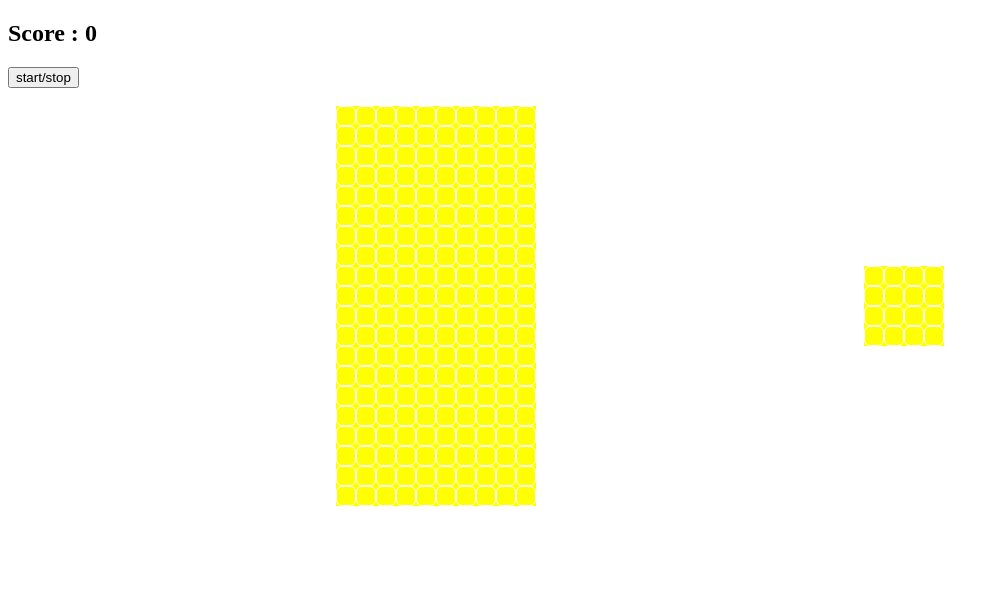
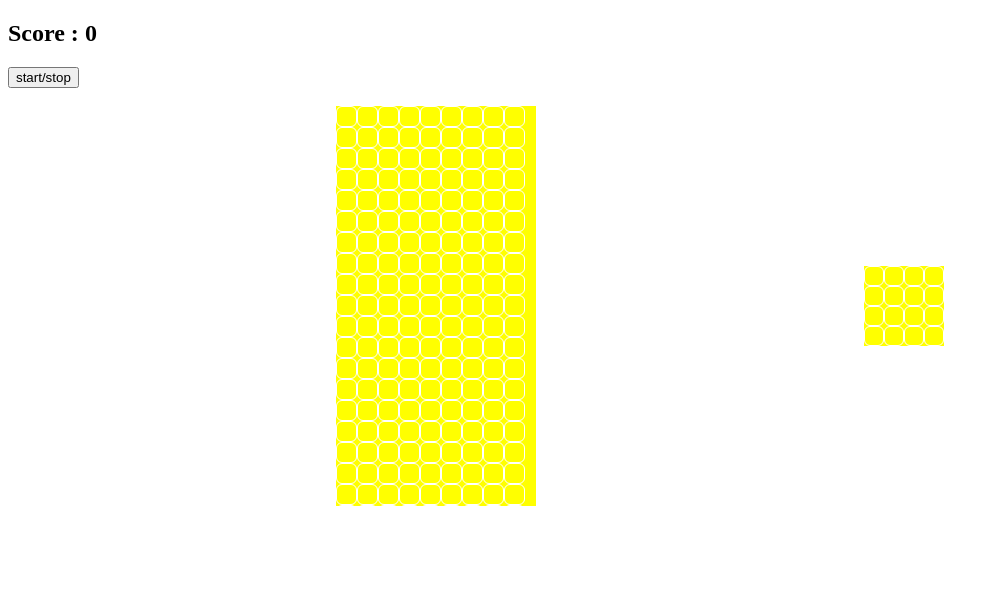
Before and after one commit to praveen-g-v/tetris-basic, a plain HTML site: page index.html in a window 1280 px wide. Shown: the whole page, without its empty margins (0-999 px from the left). Drawn offline with Linux system fonts and the light colour scheme.

Commit message:
few styling error in  the grid has changed

```diff
--- a/style.css
+++ b/style.css
@@ -14,8 +14,8 @@
     margin-right: 0;
 }
 .grid div{
-    width: 18px;
-    height: 18px;
+    width: 19px;
+    height: 19px;
     border :solid 1px white;
     border-radius: 6px;
 }
```
